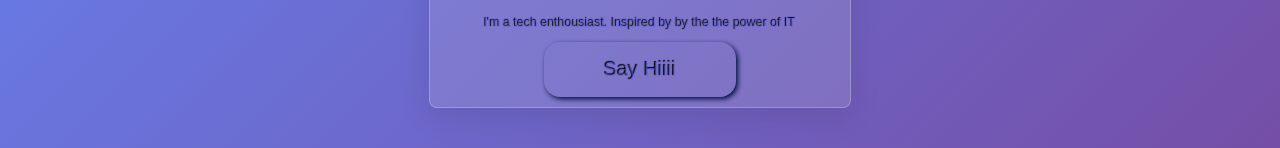
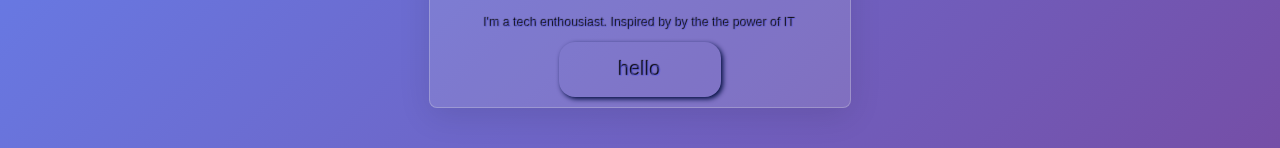
Before and after one commit to AUSTINE-B/github-profile-card-john-joe, a plain HTML site: page index.html in a window 1280 px wide. Shown: the part 203-351 px from the top of the page. Drawn offline with Linux system fonts and the light colour scheme.

Commit message:
update button

```diff
--- a/index.html
+++ b/index.html
@@ -14,7 +14,7 @@
             <p class="bio">I'm a tech enthousiast. Inspired by by the the power of IT</p>
 
 
-            <button id="greet"><span>Say Hiiii</span></button>
+            <button id="greet"><span>hello</span></button>
         </div>
         <script src="script.js"></script>
 
```
